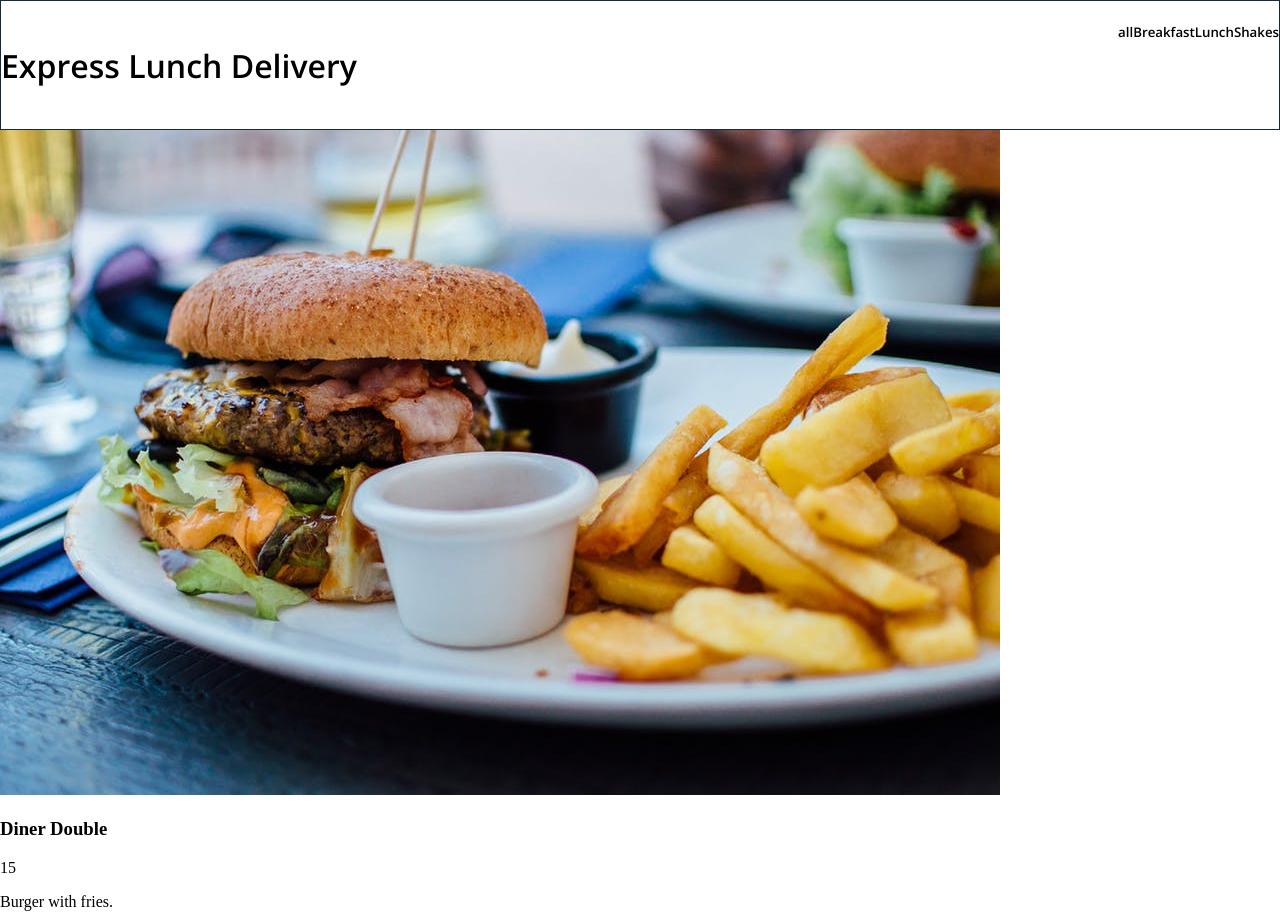
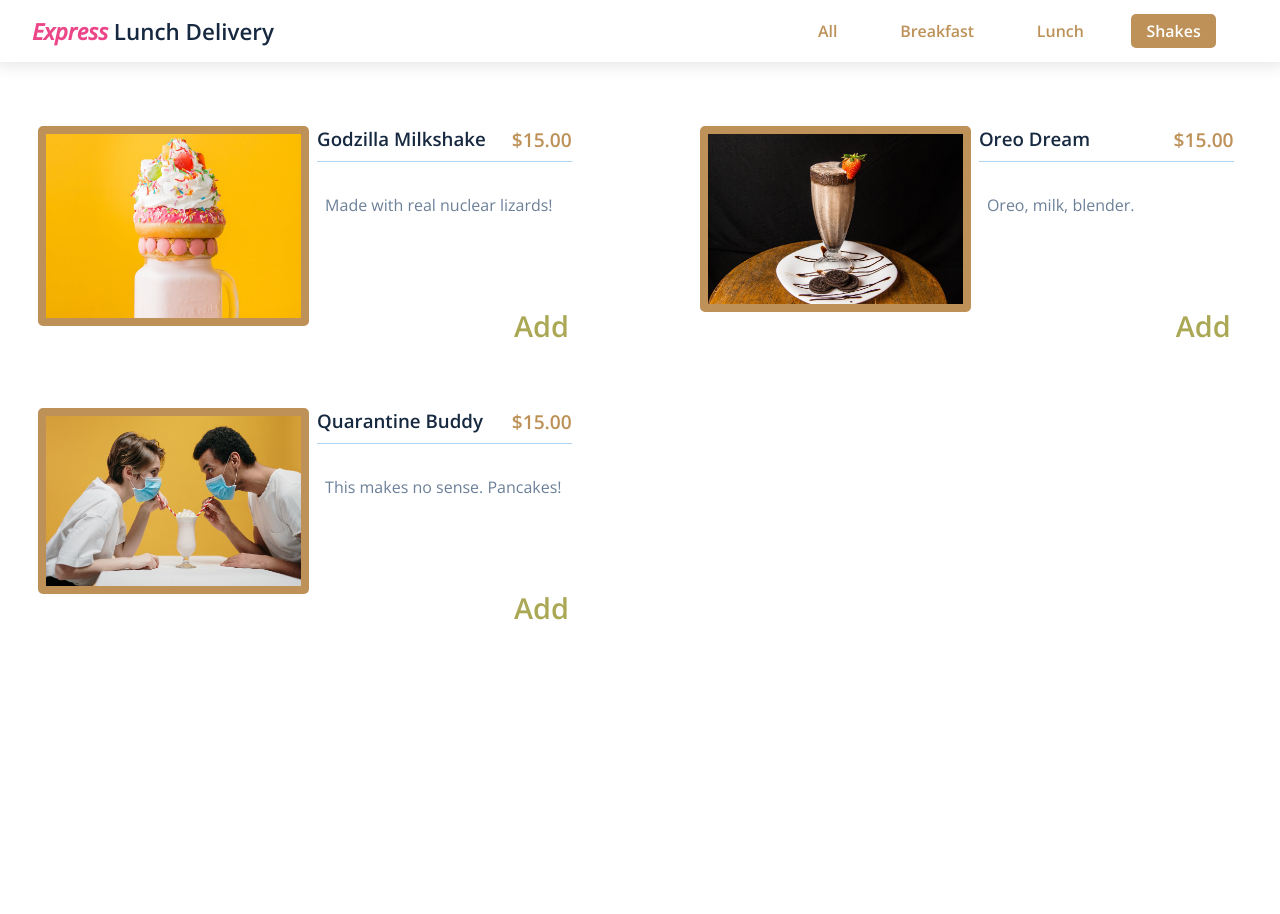
Before and after one commit to Gerardo115pp/InteractiveRestaurantMenuChallenge, a website: page src/index.html in a window 1280 px wide. Shown: the top 914 px of the page. After the commit the page ends 800 px from the top, so only its background shows below. Drawn offline with nearby package versions, Linux system fonts and the light colour scheme.

Commit message:
Basic styles done

```diff
--- a/src/index.html
+++ b/src/index.html
@@ -5,6 +5,7 @@
     <meta charset="UTF-8" />
     <meta name="viewport" content="width=device-width, initial-scale=1.0" />
     <link rel="stylesheet" href="/styles/styles.css" />
+
   </head>
 
   <body>
@@ -14,16 +15,16 @@
           <span class="eln-bt-pink-text">Express</span> Lunch Delivery
         </h4>
         <div id="eln-nav-sections">
-          <div id="eln-ns-all">
+          <div class="eln-ns-section" id="eln-ns-all">
             <h5>all</h5>
           </div>
-          <div id="eln-ns-breakfast">
+          <div class="eln-ns-section" id="eln-ns-breakfast">
             <h5>Breakfast</h5>
           </div>
-          <div id="eln-ns-lunch">
+          <div class="eln-ns-section" id="eln-ns-lunch">
             <h5>Lunch</h5>
           </div>
-          <div id="eln-ns-shakes">
+          <div class="eln-ns-section current" id="eln-ns-shakes">
             <h5>Shakes</h5>
           </div>
 
@@ -34,7 +35,7 @@
       </main>
     </div>
     <script>
-      let current_page = "lunch";
+      let current_page = "shakes";
 
     </script>
     <script src="/js/store.js" defer type="module"></script>
--- a/src/js/classes/dish.js
+++ b/src/js/classes/dish.js
@@ -5,8 +5,10 @@ class Dish {
         this.id = Dish.id+1;
         this.name = dish_object.title;
         this.price = parseFloat(dish_object.price);
+        console.log(this.price);
         this.description = dish_object.description;
         this.image = `${dish_object.image}.jpg`;
+        Dish.id = this.id;
     }
 
     get ID() {
@@ -15,6 +17,12 @@ class Dish {
 
     toHtml = (add_handler) => {
         let dish_container = document.createElement("div");
+        // MXN formatter
+        let price_formatter = new Intl.NumberFormat('es-MX', {
+            style: 'currency',
+            currency: 'MXN',
+            minimumFractionDigits: 2
+        });
         dish_container.id = `dish-${this.ID}`;
         dish_container.classList.add("dish-item");
         dish_container.innerHTML = `
@@ -24,7 +32,7 @@ class Dish {
             <div class="dish-info-left-content">
                 <div class="di-left-upper-content">
                     <h3>${this.name}</h3>
-                    <p>${this.price}</p>
+                    <p>${price_formatter.format(this.price)}</p>
                 </div>
                 <div class="di-left-lower-content">
                     <p>${this.description}</p>
--- a/src/js/store.js
+++ b/src/js/store.js
@@ -1,5 +1,6 @@
 import { menudata } from "/data/menu.js";
 const loadStore = () => {
+    // current_page is defined in index.html
     let current_store = current_page in menudata ? menudata[current_page] : {};
     return current_store;
 }
--- a/src/styles/NavBar.css
+++ b/src/styles/NavBar.css
@@ -17,8 +17,9 @@
     font-family: 'open sans', sans-serif;
     display: flex;
     justify-content: space-between;
-    padding: .1vh vw;
-    border: 1px solid #172940;
+    align-items: center;
+    padding: 1.8vh 2.5vw;
+    box-shadow: 0 0 2vh .5vh rgba(0, 0, 0, 0.1);
 }
 
 
@@ -27,9 +28,43 @@
 =============================================*/
 
 #eln-brand-title {
-    font-size: 2rem;
+    font-size: 1.4rem;
 }
 
+#eln-brand-title span {
+    font-weight: bolder;
+    font-style: italic;
+    color: var(--express);
+}
+
+/*=============================================
+=            sections(nav routes)            =
+=============================================*/
+
 #eln-nav-sections {
+    width: 50%;
     display: flex;
+    justify-content: flex-end;
+    color: var(--goldbrown);
 }
+
+.eln-ns-section {
+    margin-right: 2rem;
+    padding: .3em .8em;
+    font-size: 1.2rem;
+    border-radius: 5px;
+}
+
+.eln-ns-section:hover {
+    cursor: pointer;
+}
+
+.eln-ns-section h5 {
+    text-transform: capitalize;
+
+}
+
+.eln-ns-section.current {
+    background: var(--goldbrown);
+    color: var(--nav-background);
+}
--- /dev/null
+++ b/src/styles/dishes.css
@@ -0,0 +1,101 @@
+/*
+
+   ____  _     _
+  |  _ \(_)___| |__   ___  ___
+  | | | | / __| '_ \ / _ \/ __|
+  | |_| | \__ \ | | |  __/\__ \
+  |____/|_|___/_| |_|\___||___/
+
+
+*/
+
+
+/*=============================================
+=            main container            =
+=============================================*/
+
+#store-items-container {
+    padding: 8vh 3vw;
+}
+
+#dishes-container {
+    display: flex;
+    flex-wrap: wrap;
+    justify-content: space-between;
+}
+
+
+/*=============================================
+=            Dish            =
+=============================================*/
+
+.dish-item {
+    display: flex;
+    width: 45%;
+    margin-bottom: 6vh;
+}
+
+/*----------  image  ----------*/
+
+.dish-item .dish-info-right-content {
+    width: 50%;
+}
+
+.dish-item img {
+    box-sizing: border-box;
+    width: 100%;
+    max-height: 25vh;
+    border: 8px solid var(--goldbrown);
+    border-radius: 5px;
+    object-fit: cover;
+}
+
+/*----------  info container  ----------*/
+
+.dish-info-left-content {
+    width: 50%;
+    box-sizing: border-box;
+    padding: 0 .5em;
+}
+
+
+/*----------  info header  ----------*/
+
+.di-left-upper-content {
+    display: flex;
+    justify-content: space-between;
+    align-items: flex-start;
+    border-bottom: 1px solid var(--strong-dim);
+    padding: 0 0 .5em 0;
+}
+
+.di-left-upper-content p {
+    font-weight: bolder;
+    color: var(--goldbrown);
+    font-size: 1.2em;
+}
+
+/*----------  info description  ----------*/
+
+.di-left-lower-content {
+    box-sizing: border-box;
+    height: 18vh;
+    color: var(--dim-font);
+    padding: 2em .5em;
+}
+
+
+/*----------  actions  ----------*/
+
+.di-actions-container {
+    display: flex;
+    justify-content: flex-end;
+    font-weight: bold;
+    color: var(--action);
+    padding: 0 .1em .5em;
+    font-size: 1.8em;
+}
+
+.di-actions-container:hover {
+    cursor: pointer;
+}
--- a/src/styles/styles.css
+++ b/src/styles/styles.css
@@ -11,6 +11,7 @@
 
 @import url('https://fonts.googleapis.com/css2?family=Open+Sans:ital,wght@0,300;0,400;0,600;1,500&display=swap');
 @import url('/styles/NavBar.css');
+@import url('/styles/dishes.css');
 
 /*
 
@@ -37,6 +38,7 @@
   --express: #EB4688;
   --action: #AAA854;
   --dim-font: #6C8099;
+  --strong-dim: #AED4F5;
 
 }
 
@@ -46,5 +48,15 @@
 =============================================*/
 
 body {
+  font-family: 'open sans', sans-serif;
+  margin: 0;
+  color: var(--strong-font);
+}
+
+h1, h2, h3, h4, h5, h6 {
   margin: 0;
 }
+
+p {
+  margin: 0;
+}
```
